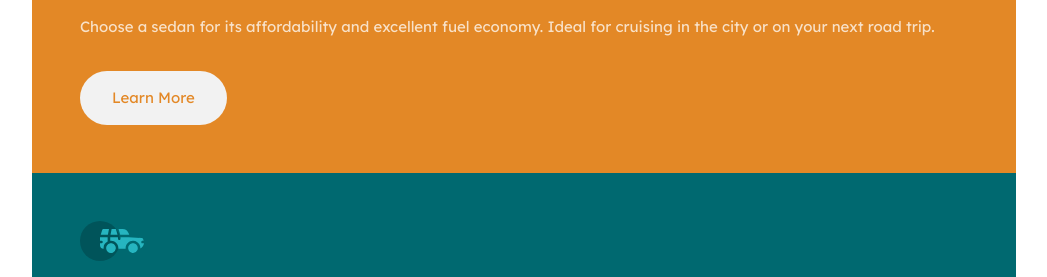
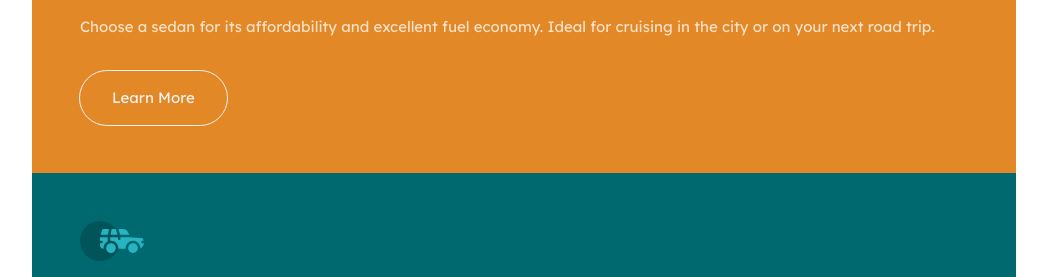
Before and after one commit to VimDiesel123/3-column-preview-card-component-main, a plain HTML site: page index.html in a window 1280 px wide. In both pictures the pointer is over the link 269 px from the left and 373 px from the top of the page. Shown: the part 276-553 px from the top of the page, without its empty margins (116-1163 px from the left). Drawn offline with Linux system fonts and the light colour scheme.

Commit message:
Active states

```diff
--- a/styles.css
+++ b/styles.css
@@ -155,6 +155,7 @@ h3 {
   background-color: var(--clr-neutral-100);
   padding: 1rem 2rem;
   border-radius: 100px;
+  cursor: pointer;
 }
 
 .vehicle--sedan .vehicle__learn-more {
@@ -168,3 +169,10 @@ h3 {
 .vehicle--luxury .vehicle__learn-more {
   color: var(--clr-primary-900);
 }
+
+.vehicle__learn-more:hover,
+.vehicle__learn-more:focus {
+  background-color: inherit;
+  outline: 1px solid var(--clr-neutral-100);
+  color: var(--clr-neutral-100);
+}
```
